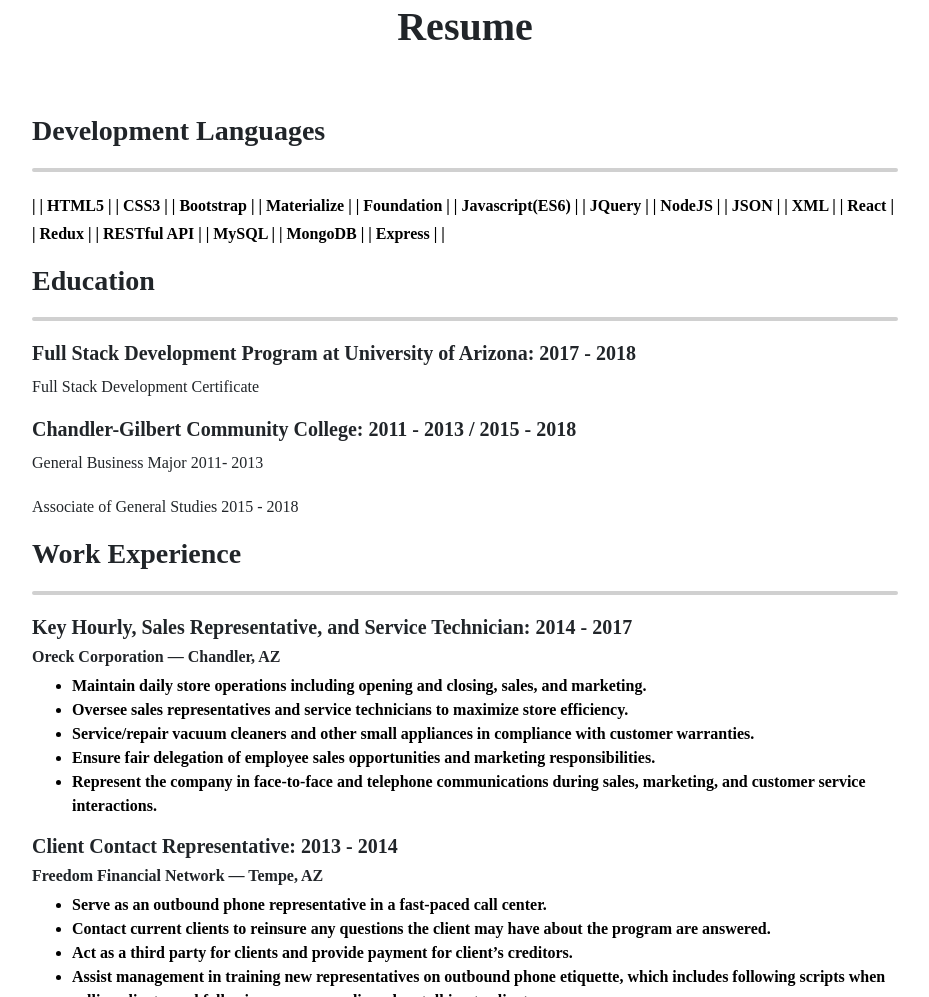
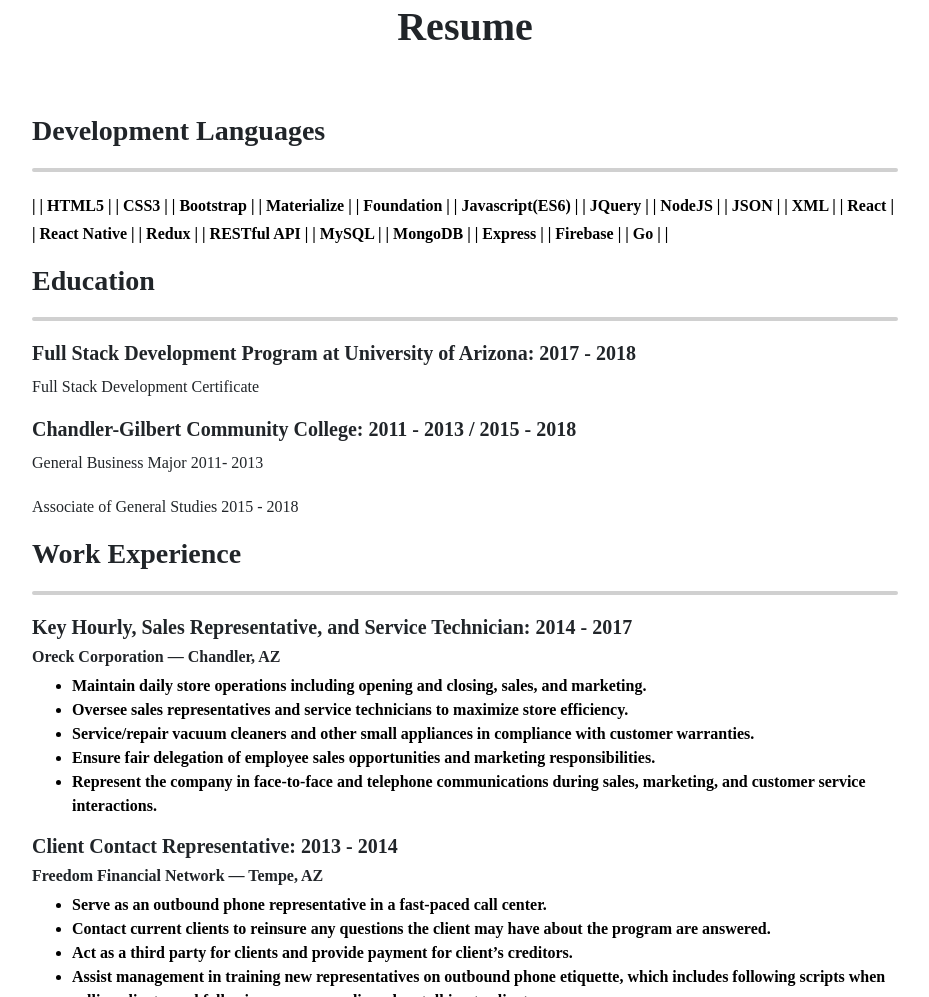
Before and after one commit to timpike22/portfolio-resume, a website with bundled scripts: page index.html in a window 1280 px wide. Shown: the part 1718-2715 px from the top of the page, without its empty margins (175-1104 px from the left). Built offline with nearby package versions, Linux system fonts and the light colour scheme; a web font is replaced by a local one.

Commit message:
second update 3/20

```diff
--- a/index.html
+++ b/index.html
@@ -204,7 +204,7 @@
         <div class="row">
           <div class="col-lg-12">
           <h3>Development Languages</h3>
-          <p><b> | | HTML5 | | CSS3 | | Bootstrap | | Materialize | | Foundation | | Javascript(ES6) | | JQuery | | NodeJS | | JSON | | XML | | React | | Redux | | RESTful API | | MySQL | | MongoDB | | Express | | </b></p>
+          <p><b> | | HTML5 | | CSS3 | | Bootstrap | | Materialize | | Foundation | | Javascript(ES6) | | JQuery | | NodeJS | | JSON | | XML | | React | | React Native | | Redux | | RESTful API | | MySQL | | MongoDB | | Express | | Firebase | | Go | | </b></p>
             <!--<ul id="skills">
               <li>HTML5</li>
               <li>CSS3</li>
```
